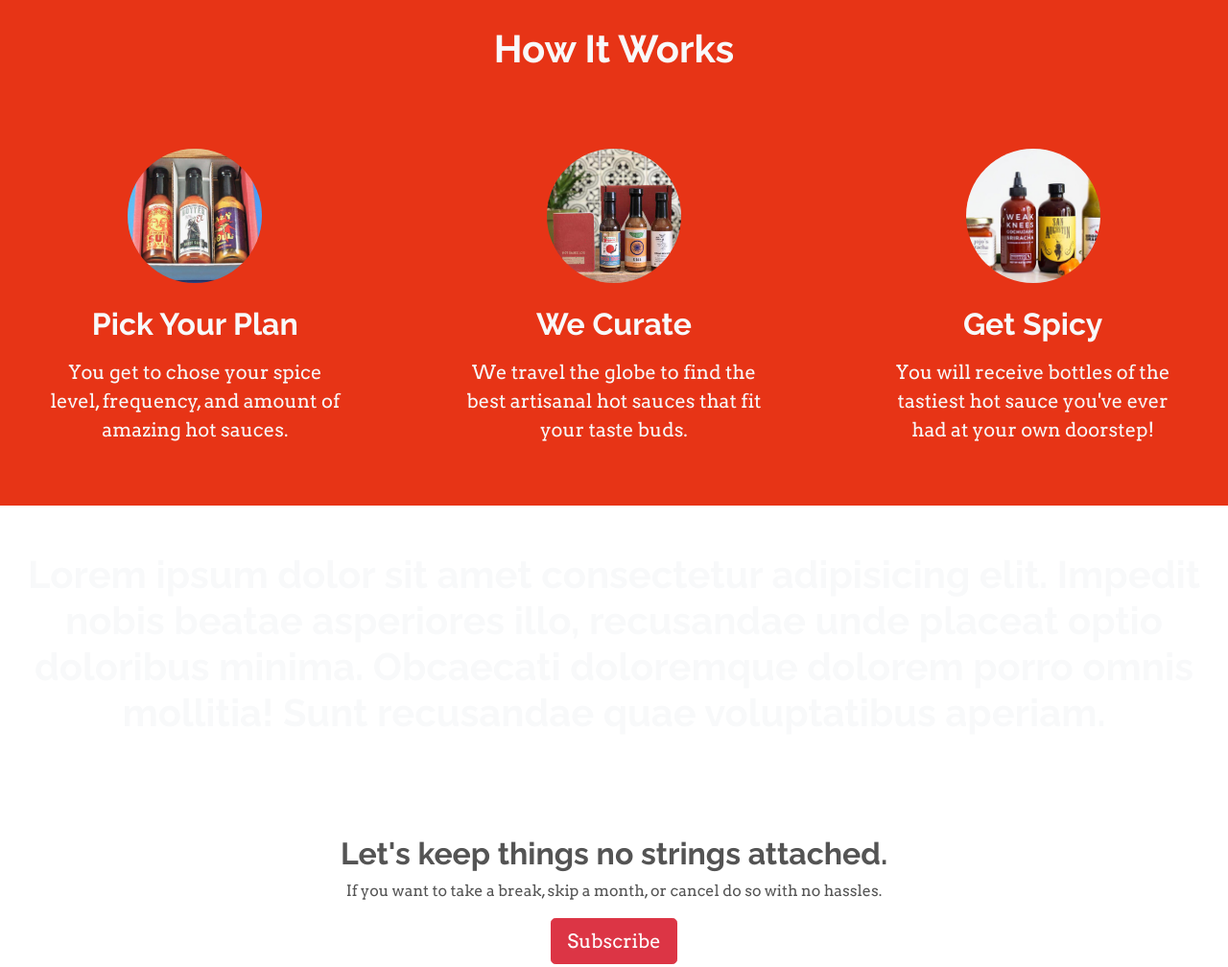
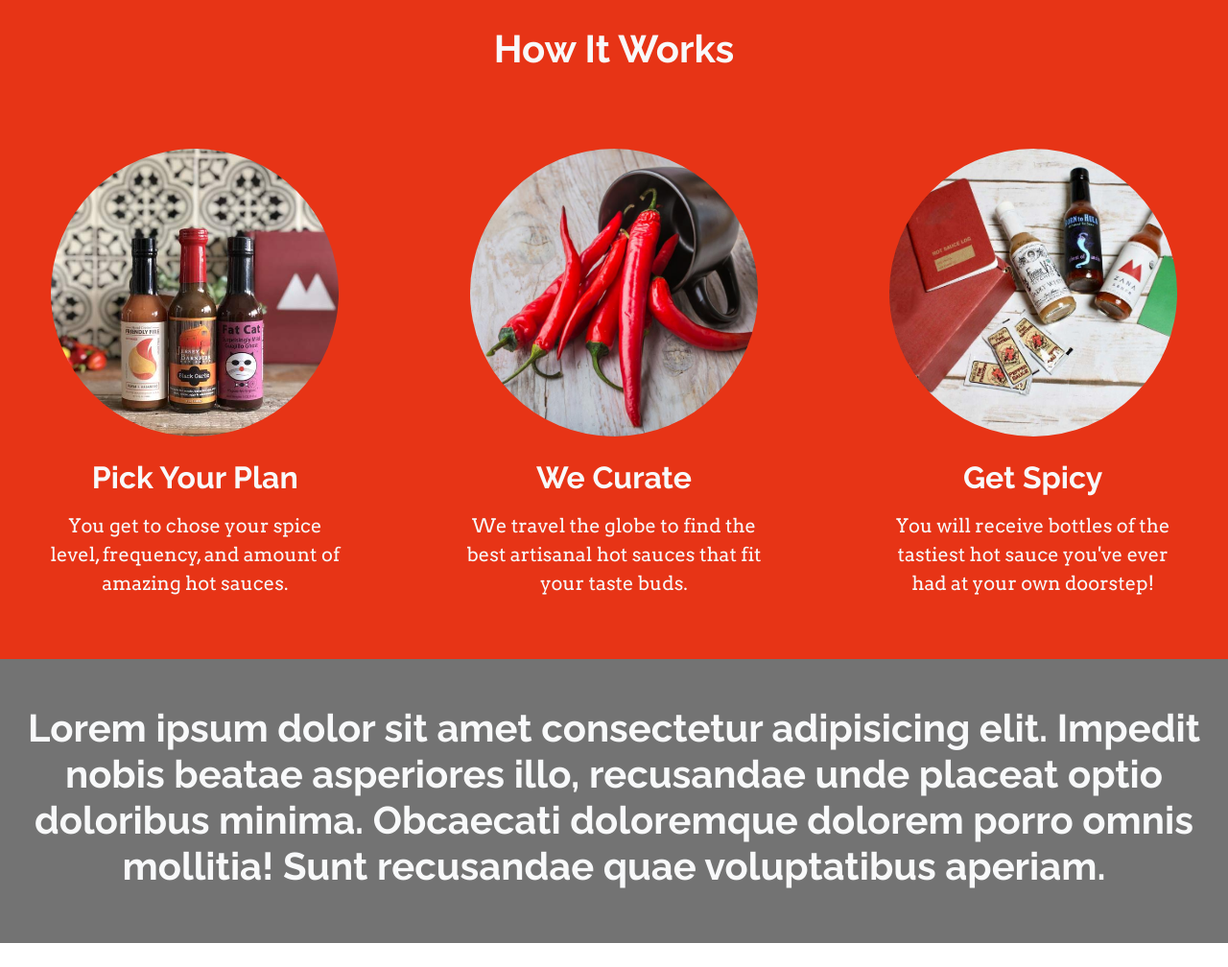
Before and after one commit to jlsorgel/web3, a plain HTML site: page midterm/index.html in a window 1280 px wide. Shown: the part 701-1709 px from the top of the page at 96% size. Drawn offline with nearby package versions, Linux system fonts and the light colour scheme.

Commit message:
Images, circles,
Chnaged out images
Changed circle sizes
Added a transparent background to fixed section

```diff
--- a/midterm/index.html
+++ b/midterm/index.html
@@ -97,7 +97,7 @@
     style="background-image: url(images/flamesandhotsauce.png);">
     <div class="container jumbo-inner">
       <div class="row justify-content-center">
-        <div class="col-xs-6  col-sm-6 col-md-8 col-lg-4 bg-transparent p-xs-5 p-sm-5 p-md-5 mt-lg-5 px-lg-4 py-lg-5">
+        <div class="col-10  col-md-8 col-lg-4 bg-transparent mt-5 p-4 px-md-5 px-lg-4 py-lg-5">
           <h1 class="">Get the best hot sauce delivered to your door!</h1>
           <p class="lead py-2">Over 500 artisanal hot sauce varieties with free shipping!</p>
           <a class="btn btn-danger btn-lg" href="#" role="button">Subscribe</a>
@@ -137,15 +137,14 @@
 
 
       <div class="col-lg-4 mt-sm-5 ">
-        <img class="rounded-circle" src="images/threedown.jpg" alt="Generic placeholder image" width="140" height="140">
-
+        <img class="rounded-circle" src="images/3withbackground.jpg" alt=" Hot Sauce" width="300" height="300">
         <h2 class="mt-4 mb-3 ">Pick Your Plan</h2>
         <p class=" lead px-5">You get to chose your spice level, frequency, and amount of amazing hot sauces. </p>
       </div><!-- /.col-->
 
 
       <div class="col-lg-4 mt-sm-5">
-        <img class="rounded-circle" src="images/three.jpg" alt="Generic placeholder image" width="140" height="140">
+        <img class="rounded-circle " src="images/red-hot-chili-peppers.jpg" alt="Peppers" width="300" height="300">
         <h2 class="mt-4 mb-3 ">We Curate</h2>
         <p class="lead px-5">We travel the globe to find the best artisanal hot sauces that fit your taste buds.
         </p>
@@ -153,7 +152,7 @@
       </div><!-- /.col--->
 
       <div class="col-lg-4 mt-sm-5">
-        <img class="rounded-circle" src="images/hotsauces.jpg" alt="hot sauces" width="140" height="140">
+        <img class="rounded-circle " src="images/fuegosquare.jpg" alt="hot sauces" width="300" height="300">
         <h2 class="mt-4 mb-3 ">Get Spicy </h2>
         <p class="lead px-5">You will receive bottles of the tastiest hot sauce you've ever had at your own
           doorstep! </p>
@@ -170,7 +169,7 @@
   <div class="container-fluid">
 
     <div class="fixed-background">
-      <div class="row text-light py-5">
+      <div class="row fixed-row text-light py-5">
         <div class="col-12 text-center">
           <h1>Lorem ipsum dolor sit amet consectetur adipisicing elit. Impedit nobis beatae asperiores illo, recusandae
             unde placeat optio doloribus minima. Obcaecati doloremque dolorem porro omnis mollitia! Sunt recusandae quae
--- a/midterm/main.css
+++ b/midterm/main.css
@@ -117,9 +117,13 @@ heading{
 
 /* quote section! */
 
+.fixed-row{
+  background-color: rgba(0,0,0,.55);
+}
+
 
 .fixed{
-  background-image: url(images/package.jpg);
+  background-image: url(images/peppersandspice.jpg);
   position: fixed;
 }
 
```
Also changed, not shown: midterm/images/3box.jpg (added), midterm/images/3withbackground.jpg (added), midterm/images/fuegosquare.jpg (added), midterm/images/hotsauceoutside.jpg (added), midterm/images/hotsaucessquare.jpg (added), midterm/images/peppers.jpg (added), midterm/images/peppersandspice.jpg (added), midterm/images/red-hot-chili-peppers.jpg (added), midterm/images/threesauces.jpg (added), midterm/images/threewithbackground.jpg (added), 1 other file.
